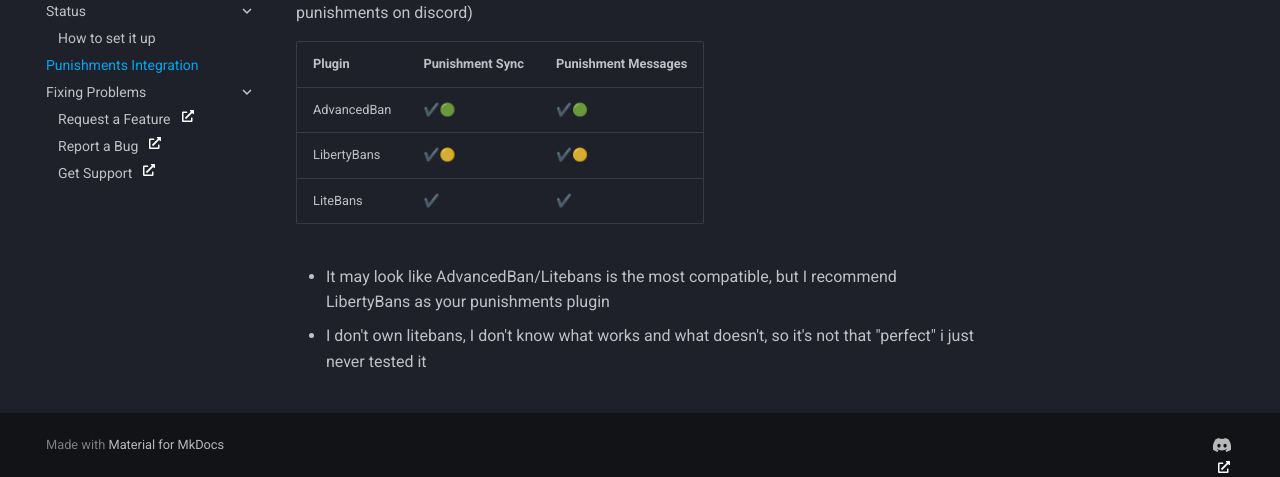
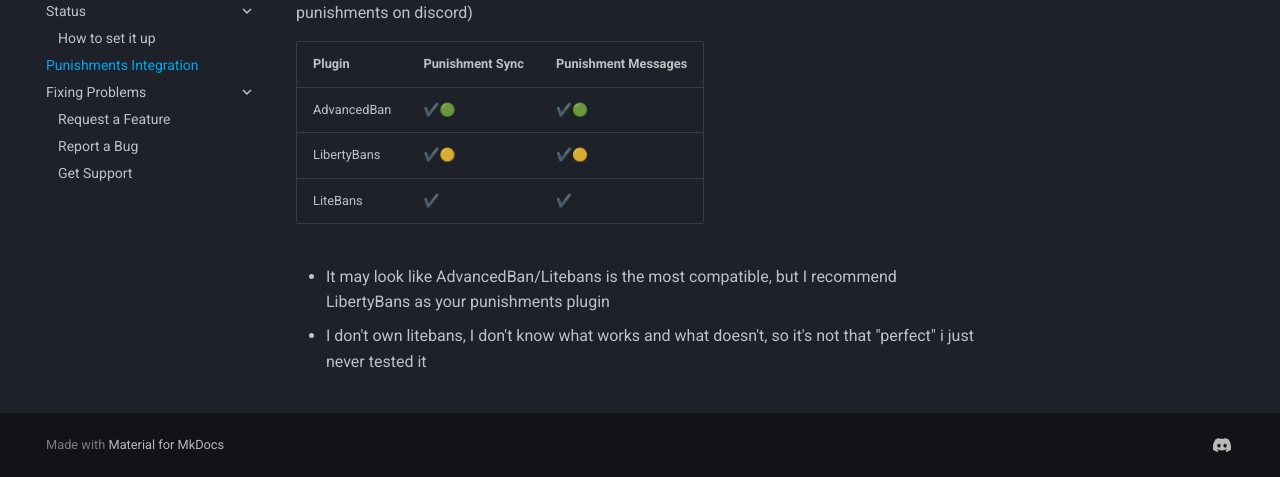
Before and after one commit to BlueDevelopersInc/dsu-wiki, an MkDocs documentation site: the page built from docs/punishments-integration.md, in a window 1280 px wide. Shown: the part 423-900 px from the top of the page. Built offline with MkDocs 1.6.1 and Material for MkDocs 9.7.7, drawn with Linux system fonts in a browser that asks for light colours; comment, search, counter and statistics services are not loaded.

Commit message:
remove line that breaks design of website

```diff
--- a/docs/stylesheets/extra.css
+++ b/docs/stylesheets/extra.css
@@ -13,16 +13,6 @@
     white-space: nowrap
 }
 
-a[href^="http" ]:not(.md-button, [data-sub-html], .md-footer-social__link, .md-source, .md-logo, [href*="config.discordsrv.com"], [href*="squidfunk.github.io"], [href*="Documentation/edit"]):after {
-    background: transparent var(--external-link-icon) 0 0 no-repeat;
-    content: "";
-    display: inline-block;
-    height: 12px;
-    margin-left: 3px;
-    width: 12px;
-    filter: invert(1);
-}
-
 .md-header {
     background-color: var(--header-color);
 }
```
